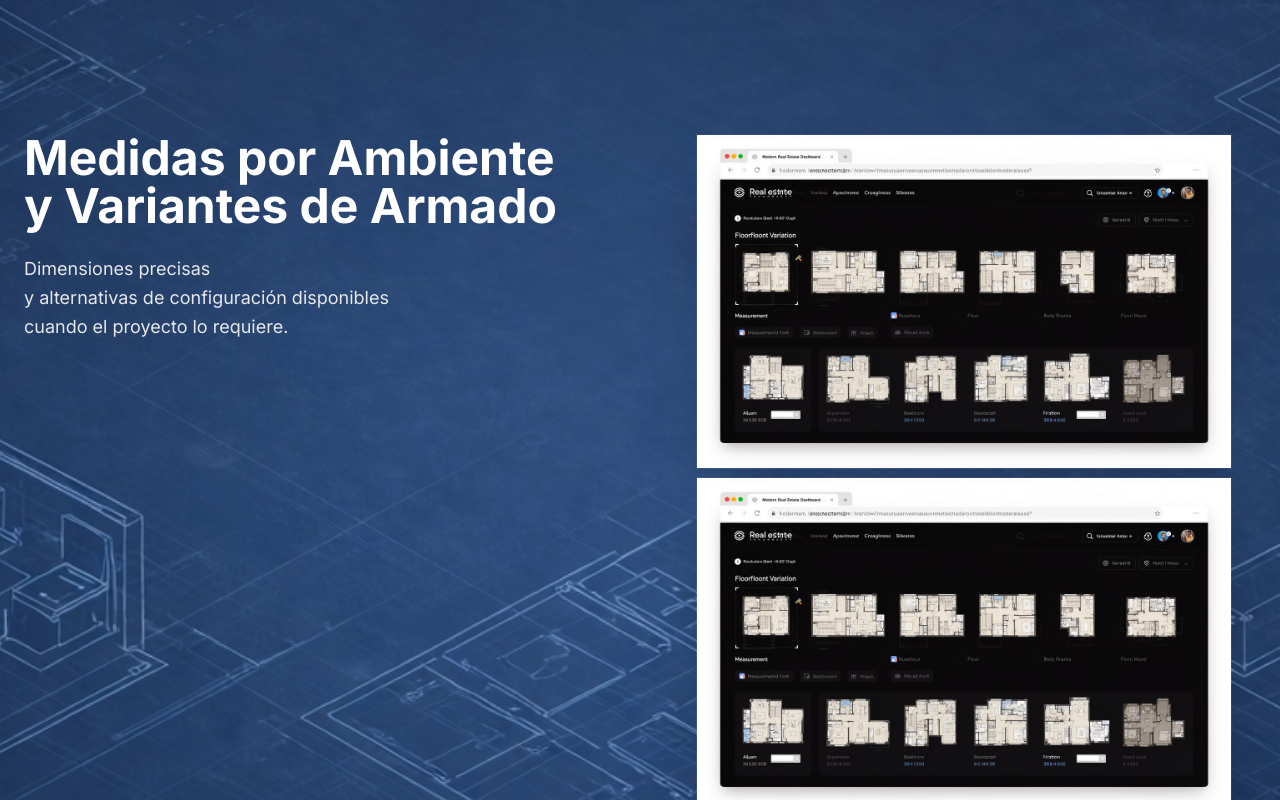
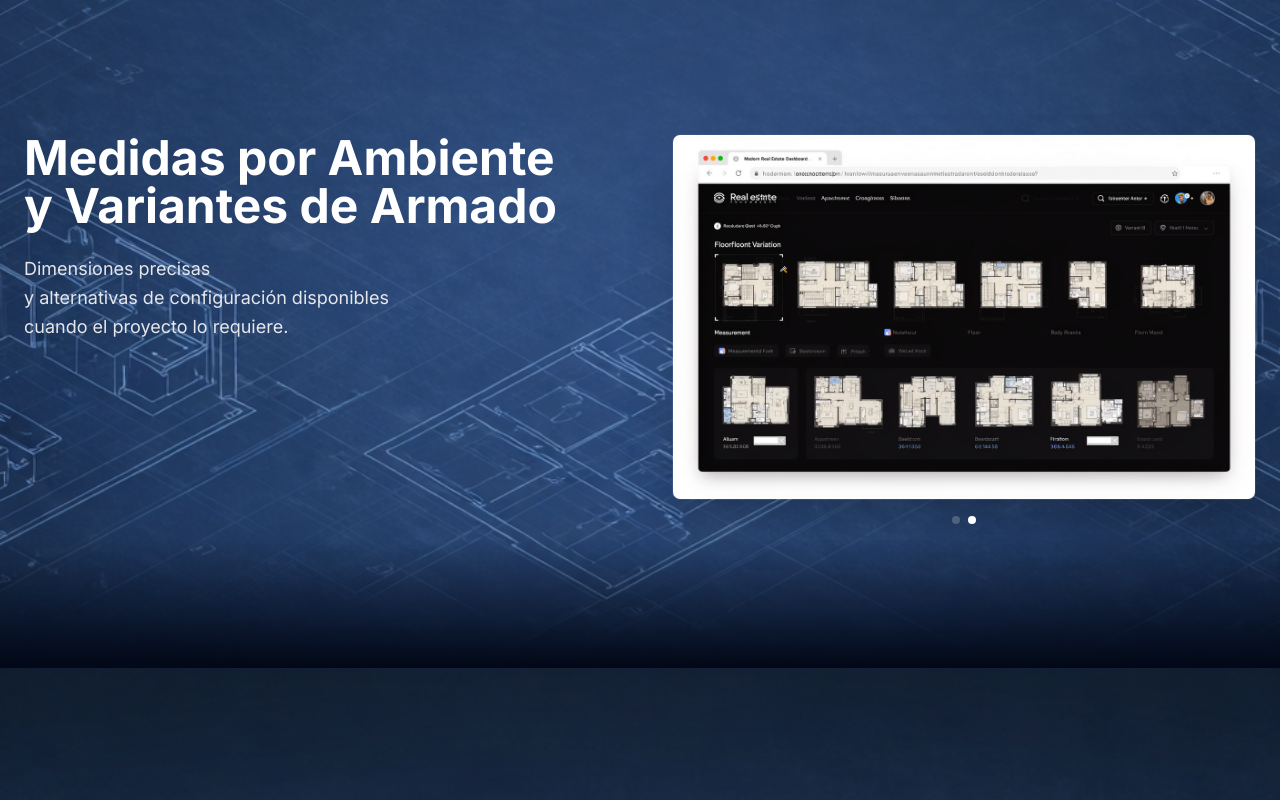
Before and after one commit to facuCogliati/Arch, a React (Vite) app: page / in a window 1280 px wide. Shown: the part 2000-2800 px from the top of the page. Built offline with nearby package versions, Linux system fonts and the light colour scheme; the HTML template or start-up script is replaced by a standard one.

Commit message:
Implement rotating image feature in FeatureMeasurementsSection component

```diff
--- a/src/components/FeatureMeasurementsSection.tsx
+++ b/src/components/FeatureMeasurementsSection.tsx
@@ -1,11 +1,35 @@
+import { useState, useEffect } from "react";
 import dashboardVariants from "@/assets/dashboard-variants.jpg";
+// Si tienes la segunda imagen real, impórtala aquí:
+// import dashboardVariants2 from "@/assets/dashboard-variants-2.jpg";
 
 const FeatureMeasurementsSection = () => {
+  // 1. Array de imágenes a rotar
+  // (Si tienes la segunda imagen real, reemplaza la segunda 'dashboardVariants' por 'dashboardVariants2')
+  const images = [
+    dashboardVariants,
+    dashboardVariants, // Pon aquí tu segunda imagen
+  ];
+
+  // 2. Estado para saber qué índice mostrar (0 o 1)
+  const [currentImageIndex, setCurrentImageIndex] = useState(0);
+
+  // 3. Efecto para rotar cada 4 segundos
+  useEffect(() => {
+    const interval = setInterval(() => {
+      setCurrentImageIndex((prevIndex) =>
+        // Si estamos en la última, volvemos a 0, si no, sumamos 1
+        prevIndex === images.length - 1 ? 0 : prevIndex + 1,
+      );
+    }, 4000); // 4000ms = 4 segundos
+
+    // Limpieza del intervalo cuando el componente se desmonta
+    return () => clearInterval(interval);
+  }, [images.length]);
+
   return (
-    // 1. FONDO TRANSPARENTE y quitamos 'blueprint-grid'
     <section className="py-20 md:py-32 bg-transparent">
       <div className="container">
-        {/* Cambié items-start por items-center para que el texto quede centrado verticalmente con el grupo de imágenes */}
         <div className="grid lg:grid-cols-2 gap-12 lg:gap-16 items-start">
           {/* Texto (Izquierda) */}
           <div className="order-1">
@@ -22,22 +46,27 @@ const FeatureMeasurementsSection = () => {
             </p>
           </div>
 
-          {/* Imágenes (Derecha) */}
-          <div className="order-2">
-            {/* CAMBIO 1: Agregamos 'items-center' para centrar las imágenes ahora que son más chicas */}
-            <div className="relative flex flex-col gap-2 items-center">
+          {/* Imagen Rotativa (Derecha) */}
+          <div className="order-2 flex justify-center lg:justify-end">
+            <div className="relative w-11/12 lg:w-full">
               <img
-                src={dashboardVariants}
-                alt="Dashboard de variantes"
-                // CAMBIO 2: Cambiamos 'w-full' por 'w-11/12' (o prueba w-10/12 si quieres achicar más)
-                className="relative  shadow-2xl w-11/12 border border-white/5"
+                src={images[currentImageIndex]}
+                alt="Variantes de armado"
+                className="relative rounded-lg shadow-2xl w-full border border-white/5 object-cover"
+                // 'object-cover' asegura que si las imagenes tienen distinto tamaño, llenen el espacio igual
               />
-              <img
-                src={dashboardVariants}
-                alt="Dashboard de variantes"
-                // CAMBIO 2: Lo mismo aquí
-                className="relative  shadow-2xl w-11/12 border border-white/5"
-              />
+
+              {/* Opcional: Indicadores (puntos) para saber que hay más fotos */}
+              <div className="absolute -bottom-6 left-0 right-0 flex justify-center gap-2">
+                {images.map((_, idx) => (
+                  <div
+                    key={idx}
+                    className={`h-2 w-2 rounded-full transition-colors ${
+                      idx === currentImageIndex ? "bg-white" : "bg-white/20"
+                    }`}
+                  />
+                ))}
+              </div>
             </div>
           </div>
         </div>
```
